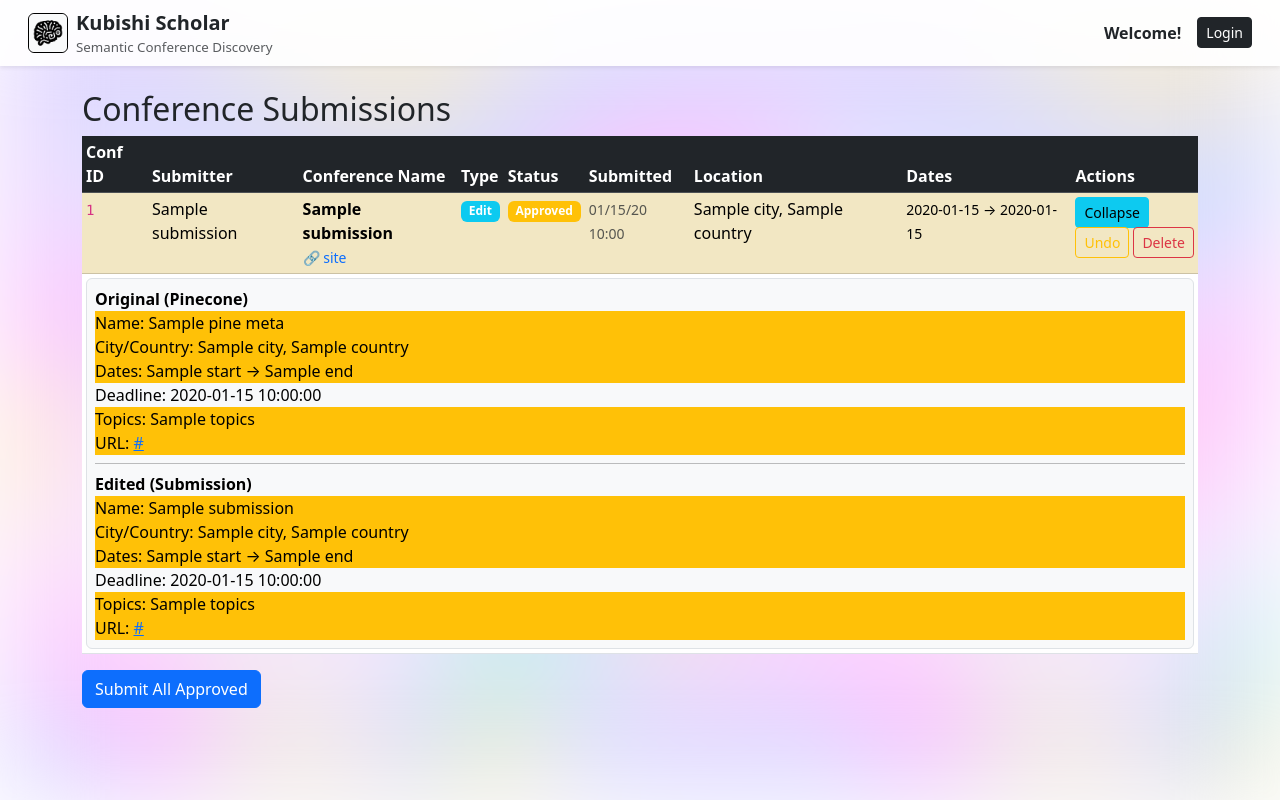
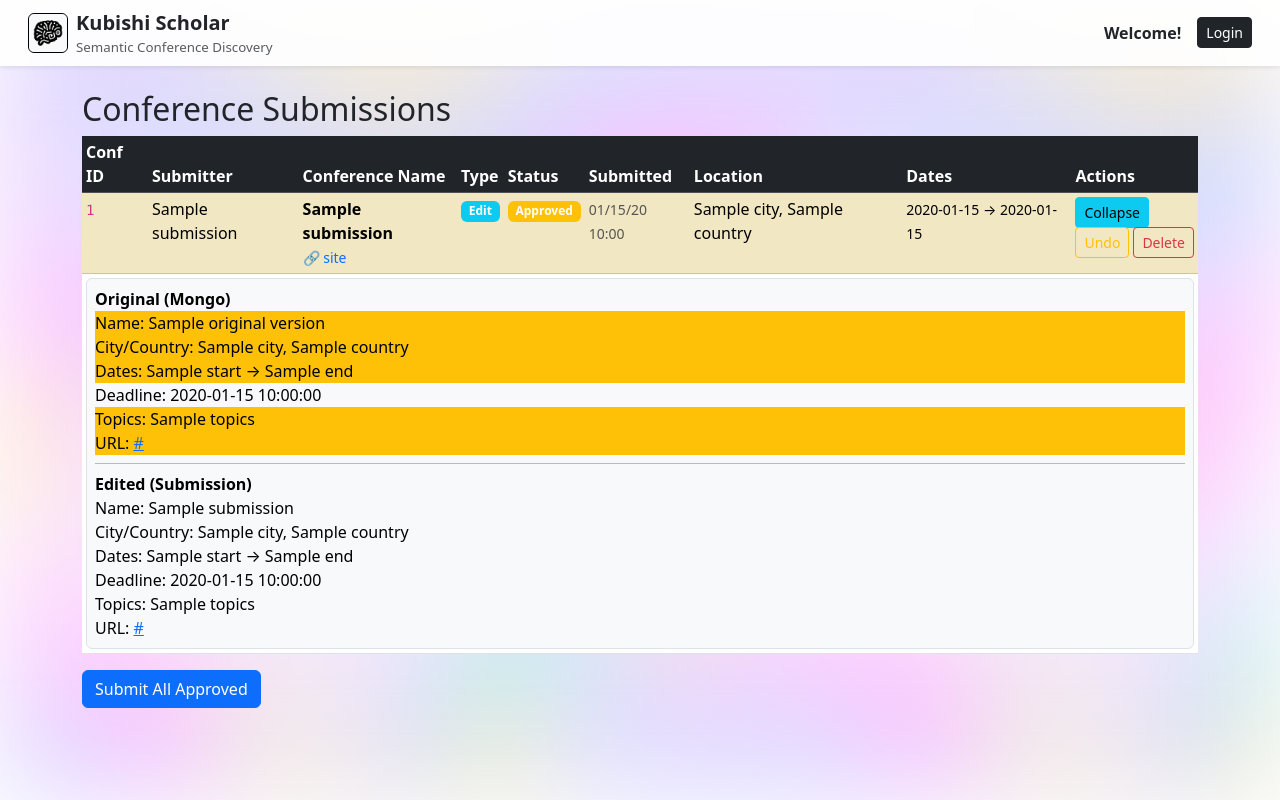
Before and after one commit to kubishi/scholar, a Flask app: template Frontend/templates/conf_approval.html in a window 1280 px wide. Run offline with Flask 3, Linux system fonts and the light colour scheme; the template is opened without the code that fills it: most values are stand-ins (such as "Sample title", 1, 10 or a date in 2020); some libraries are stand-ins or nearby versions.

Commit message:
Fixed conference comparisions

```diff
--- a/Frontend/app.py
+++ b/Frontend/app.py
@@ -17,11 +17,7 @@ from .models import User, Favorite_Conf
 from .services.openai_service import embed, pdf_summary
 from .services.db_services import db, migrate
 
-from .services.pinecone_service import (
-    describe_count,
-    semantic_query,
-    id_query,
-)
+
 
 from pymongo.mongo_client import MongoClient
 from pymongo.server_api import ServerApi
--- a/Frontend/templates/_results.html
+++ b/Frontend/templates/_results.html
@@ -7,7 +7,7 @@
                   <h5 class="conference-header mb-1">
                       <strong>{{ loop.index }}.</strong>
                       {{ article._id }}
-                      <a href="{{article.url}}"> <!-- add url here -->
+                      <a href="{{article.url}}" target="_blank"> <!-- add url here -->
                         <span class="full-url">{{  article.get('title', 'N/A')}}</span> <!-- add url here -->
                         <span class="short-url">Go to Page &#10172;</span>
                       </a>
--- a/Frontend/templates/conf_approval.html
+++ b/Frontend/templates/conf_approval.html
@@ -120,30 +120,43 @@
           <tr>
             <td colspan="9">
               <div class="border rounded p-2 bg-light">
-                <strong>Original (Pinecone)</strong>
-                {% if pine_meta %}
-                    <div class="{% if pine_meta.conference_name != s.conference_name %}bg-warning{% endif %}">Name: {{ pine_meta.conference_name or "—" }}</div>
-                    <div class="{% if pine_meta.city != s.city or pine_meta.country != s.country %}bg-warning{% endif %}">City/Country: {{ pine_meta.city or "—" }}, {{ pine_meta.country or "—" }}</div>
-                    <div class="{% if pine_meta.start != s.start or pine_meta.end != s.end %}bg-warning{% endif %}">Dates: {{ pine_meta.start or "—" }} → {{ pine_meta.end or "—" }}</div>
-                    <div class="{% if pine_meta.deadline != s.deadline %}bg-warning{% endif %}">Deadline: {{ pine_meta.deadline or "—" }}</div>
-                    <div class="{% if pine_meta.topics != s.topics %}bg-warning{% endif %}">Topics: {{ pine_meta.topics or "—" }}</div>
-                    <div class="{% if pine_meta.url != s.url %}bg-warning{% endif %}">URL: <a href="{{ pine_meta.url }}" target="_blank" rel="noopener">{{ pine_meta.url }}</a></div>
+                <strong>Original (Mongo)</strong>
+                {% if original_version %}
+                  <div class="{% if original_version.conference_name != s.conference_name %}bg-warning{% endif %}">
+                    Name: {{ original_version.conference_name or "—" }}
+                  </div>
+                  <div class="{% if original_version.city != s.city or original_version.country != s.country %}bg-warning{% endif %}">
+                    City/Country: {{ original_version.city or "—" }}, {{ original_version.country or "—" }}
+                  </div>
+                  <div class="{% if original_version.start != s.start or original_version.end != s.end %}bg-warning{% endif %}">
+                    Dates: {{ original_version.start or "—" }} → {{ original_version.end or "—" }}
+                  </div>
+                  <div class="{% if original_version.deadline != s.deadline %}bg-warning{% endif %}">
+                    Deadline: {{ original_version.deadline or "—" }}
+                  </div>
+                  <div class="{% if original_version.topics != s.topics %}bg-warning{% endif %}">
+                    Topics: {{ original_version.topics or "—" }}
+                  </div>
+                  <div class="{% if original_version.url != s.url %}bg-warning{% endif %}">
+                    URL: <a href="{{ original_version.url }}" target="_blank" rel="noopener">{{ original_version.url }}</a>
+                  </div>
                 {% else %}
-                    <div class="text-muted">No original found in Pinecone for {{ s.conf_id }}.</div>
+                  <div class="text-muted">New Entry! No previous version found in Mongo for {{ s.conf_id }}.</div>
                 {% endif %}
 
                 <hr class="my-2">
                 <strong>Edited (Submission)</strong>
-                <div class="{% if pine_meta and pine_meta.conference_name != s.conference_name %}bg-warning{% endif %}">Name: {{ s.conference_name or "—" }}</div>
-                <div class="{% if pine_meta and (pine_meta.city != s.city or pine_meta.country != s.country) %}bg-warning{% endif %}">City/Country: {{ s.city or "—" }}, {{ s.country or "—" }}</div>
-                <div class="{% if pine_meta and (pine_meta.start != s.start or pine_meta.end != s.end) %}bg-warning{% endif %}">Dates: {{ s.start or "—" }} → {{ s.end or "—" }}</div>
-                <div class="{% if pine_meta and pine_meta.deadline != s.deadline %}bg-warning{% endif %}">Deadline: {{ s.deadline or "—" }}</div>
-                <div class="{% if pine_meta and pine_meta.topics != s.topics %}bg-warning{% endif %}">Topics: {{ s.topics or "—" }}</div>
-                <div class="{% if pine_meta and pine_meta.url != s.url %}bg-warning{% endif %}">URL: <a href="{{ s.url }}" target="_blank" rel="noopener">{{ s.url }}</a></div>
+                <div>Name: {{ s.conference_name or "—" }}</div>
+                <div>City/Country: {{ s.city or "—" }}, {{ s.country or "—" }}</div>
+                <div>Dates: {{ s.start or "—" }} → {{ s.end or "—" }}</div>
+                <div>Deadline: {{ s.deadline or "—" }}</div>
+                <div>Topics: {{ s.topics or "—" }}</div>
+                <div>URL: <a href="{{ s.url }}" target="_blank" rel="noopener">{{ s.url }}</a></div>
               </div>
             </td>
           </tr>
           {% endif %}
+
 
 
 
```
Also changed, not shown: Frontend/admin.py (+29 -15 lines). Lines whose indentation alone changed are shown as unchanged.
